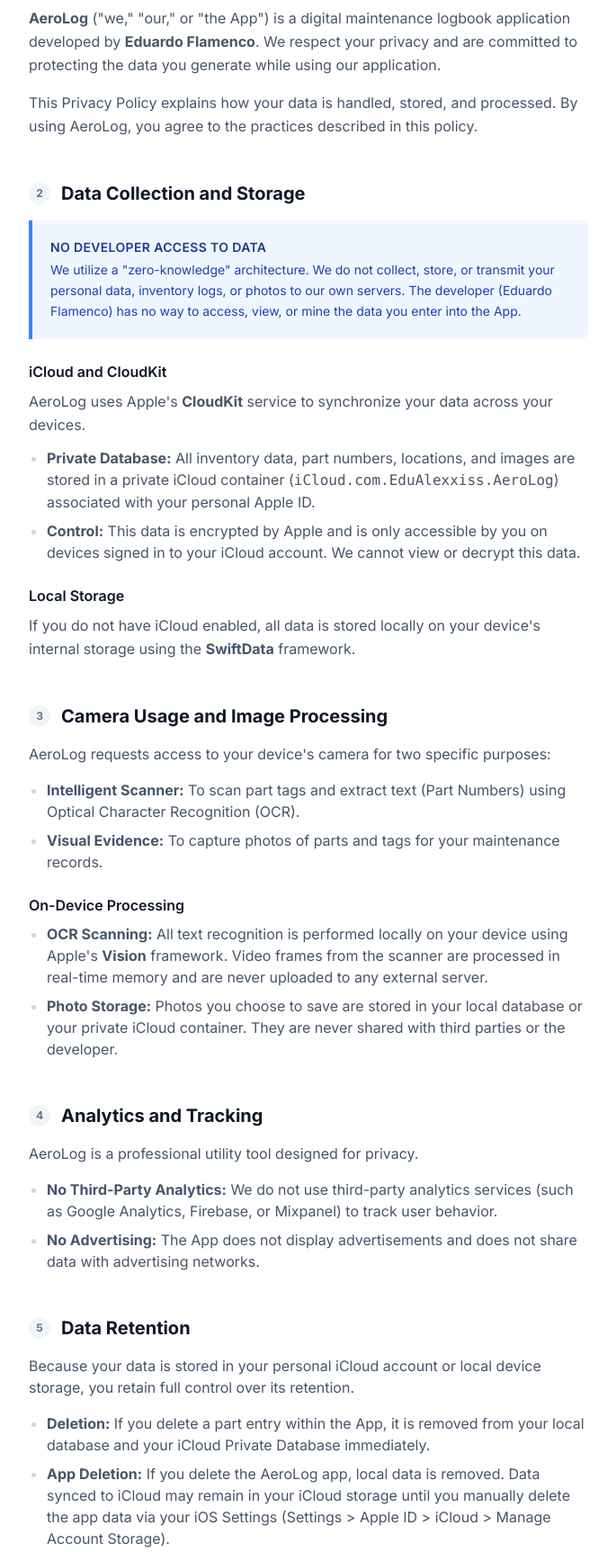
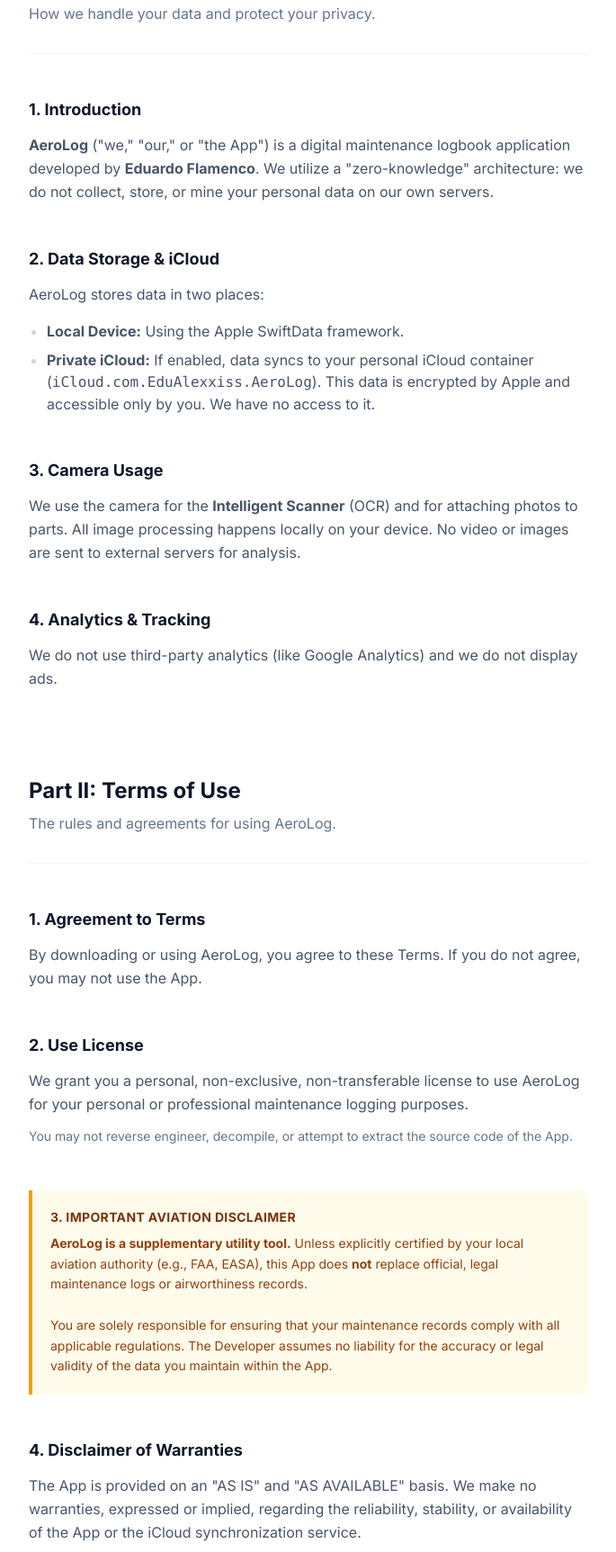
Before and after one commit to EduAlexxis/AeroLog-MX, a plain HTML site: page index.html in a window 1280 px wide. Shown: the part 408-2133 px from the top of the page at 90% size, without its empty margins (297-982 px from the left). Drawn offline with nearby package versions, Linux system fonts and the light colour scheme.

Commit message:
Update title and content for Terms and Privacy

```diff
--- a/index.html
+++ b/index.html
@@ -3,7 +3,7 @@
 <head>
     <meta charset="UTF-8">
     <meta name="viewport" content="width=device-width, initial-scale=1.0">
-    <title>Privacy Policy | AeroLog</title>
+    <title>Terms & Privacy | AeroLog</title>
     <link rel="icon" type="image/png" href="icon.png">
     <script src="https://cdn.tailwindcss.com"></script>
     <link href="https://cdnjs.cloudflare.com/ajax/libs/font-awesome/6.0.0/css/all.min.css" rel="stylesheet">
@@ -11,7 +11,6 @@
 
     <style>
         body { font-family: 'Inter', sans-serif; }
-        /* Smooth scrolling for anchor links */
         html { scroll-behavior: smooth; }
     </style>
 </head>
@@ -23,130 +22,106 @@
 
     <header class="max-w-3xl mx-auto px-6 pb-12 pt-4 text-center">
         <img src="icon.png" alt="AeroLog Logo" class="w-16 h-16 rounded-2xl mb-6 shadow-xl shadow-slate-200 object-cover mx-auto">
-        <h1 class="text-3xl sm:text-4xl font-bold text-slate-900 tracking-tight mb-4">Privacy Policy for AeroLog</h1>
+        <h1 class="text-3xl sm:text-4xl font-bold text-slate-900 tracking-tight mb-4">Terms of Use & Privacy Policy</h1>
         <p class="text-slate-500">Last Updated: <span class="font-medium text-slate-700">December 3, 2025</span></p>
     </header>
 
     <main class="max-w-3xl mx-auto px-6 pb-24">
 
-        <div class="bg-white rounded-2xl shadow-sm border border-slate-100 p-8 sm:p-12 space-y-12">
+        <div class="bg-white rounded-2xl shadow-sm border border-slate-100 p-8 sm:p-12 space-y-16">
+
+            <div class="space-y-12">
+                <div class="border-b border-slate-100 pb-8">
+                    <h2 class="text-2xl font-bold text-slate-900">Part I: Privacy Policy</h2>
+                    <p class="text-slate-500 mt-2">How we handle your data and protect your privacy.</p>
+                </div>
 
                 <section>
-                <h2 class="text-xl font-bold text-slate-900 mb-4 flex items-center gap-3">
-                    <span class="flex items-center justify-center w-6 h-6 rounded-full bg-slate-100 text-slate-500 text-xs">1</span>
-                    Introduction
-                </h2>
+                    <h3 class="text-lg font-bold text-slate-900 mb-3">1. Introduction</h3>
                     <p class="leading-relaxed">
-                    <strong>AeroLog</strong> ("we," "our," or "the App") is a digital maintenance logbook application developed by <strong>Eduardo Flamenco</strong>. We respect your privacy and are committed to protecting the data you generate while using our application.
-                </p>
-                <p class="mt-4 leading-relaxed">
-                    This Privacy Policy explains how your data is handled, stored, and processed. By using AeroLog, you agree to the practices described in this policy.
+                        <strong>AeroLog</strong> ("we," "our," or "the App") is a digital maintenance logbook application developed by <strong>Eduardo Flamenco</strong>. We utilize a "zero-knowledge" architecture: we do not collect, store, or mine your personal data on our own servers.
                     </p>
                 </section>
 
                 <section>
-                <h2 class="text-xl font-bold text-slate-900 mb-4 flex items-center gap-3">
-                    <span class="flex items-center justify-center w-6 h-6 rounded-full bg-slate-100 text-slate-500 text-xs">2</span>
-                    Data Collection and Storage
-                </h2>
-
-                <div class="bg-blue-50 border-l-4 border-blue-500 p-5 rounded-r-lg mb-6">
-                    <h3 class="text-blue-900 font-semibold text-sm uppercase tracking-wide mb-1">No Developer Access to Data</h3>
-                    <p class="text-blue-800 text-sm leading-relaxed">
-                        We utilize a "zero-knowledge" architecture. We do not collect, store, or transmit your personal data, inventory logs, or photos to our own servers. The developer (Eduardo Flamenco) has no way to access, view, or mine the data you enter into the App.
+                    <h3 class="text-lg font-bold text-slate-900 mb-3">2. Data Storage & iCloud</h3>
+                    <p class="leading-relaxed mb-4">
+                        AeroLog stores data in two places:
                     </p>
-                </div>
-
-                <div class="space-y-6">
-                    <div>
-                        <h3 class="font-semibold text-slate-900 mb-2">iCloud and CloudKit</h3>
-                        <p class="leading-relaxed mb-3">AeroLog uses Apple's <strong>CloudKit</strong> service to synchronize your data across your devices.</p>
                     <ul class="list-disc pl-5 space-y-2 marker:text-slate-300">
-                            <li><strong>Private Database:</strong> All inventory data, part numbers, locations, and images are stored in a private iCloud container (<code>iCloud.com.EduAlexxiss.AeroLog</code>) associated with your personal Apple ID.</li>
-                            <li><strong>Control:</strong> This data is encrypted by Apple and is only accessible by you on devices signed in to your iCloud account. We cannot view or decrypt this data.</li>
-                        </ul>
-                    </div>
-
-                    <div>
-                        <h3 class="font-semibold text-slate-900 mb-2">Local Storage</h3>
-                        <p class="leading-relaxed">
-                            If you do not have iCloud enabled, all data is stored locally on your device's internal storage using the <strong>SwiftData</strong> framework.
-                        </p>
-                    </div>
-                </div>
-            </section>
-
-            <section>
-                <h2 class="text-xl font-bold text-slate-900 mb-4 flex items-center gap-3">
-                    <span class="flex items-center justify-center w-6 h-6 rounded-full bg-slate-100 text-slate-500 text-xs">3</span>
-                    Camera Usage and Image Processing
-                </h2>
-                <p class="mb-4">AeroLog requests access to your device's camera for two specific purposes:</p>
-                <ul class="list-disc pl-5 space-y-2 mb-6 marker:text-slate-300">
-                    <li><strong>Intelligent Scanner:</strong> To scan part tags and extract text (Part Numbers) using Optical Character Recognition (OCR).</li>
-                    <li><strong>Visual Evidence:</strong> To capture photos of parts and tags for your maintenance records.</li>
-                </ul>
-
-                <h3 class="font-semibold text-slate-900 mb-2">On-Device Processing</h3>
-                <ul class="list-disc pl-5 space-y-2 marker:text-slate-300">
-                    <li><strong>OCR Scanning:</strong> All text recognition is performed locally on your device using Apple's <strong>Vision</strong> framework. Video frames from the scanner are processed in real-time memory and are never uploaded to any external server.</li>
-                    <li><strong>Photo Storage:</strong> Photos you choose to save are stored in your local database or your private iCloud container. They are never shared with third parties or the developer.</li>
+                        <li><strong>Local Device:</strong> Using the Apple SwiftData framework.</li>
+                        <li><strong>Private iCloud:</strong> If enabled, data syncs to your personal iCloud container (<code>iCloud.com.EduAlexxiss.AeroLog</code>). This data is encrypted by Apple and accessible only by you. We have no access to it.</li>
                     </ul>
                 </section>
 
                 <section>
-                <h2 class="text-xl font-bold text-slate-900 mb-4 flex items-center gap-3">
-                    <span class="flex items-center justify-center w-6 h-6 rounded-full bg-slate-100 text-slate-500 text-xs">4</span>
-                    Analytics and Tracking
-                </h2>
-                <p class="mb-4">AeroLog is a professional utility tool designed for privacy.</p>
-                <ul class="list-disc pl-5 space-y-2 marker:text-slate-300">
-                    <li><strong>No Third-Party Analytics:</strong> We do not use third-party analytics services (such as Google Analytics, Firebase, or Mixpanel) to track user behavior.</li>
-                    <li><strong>No Advertising:</strong> The App does not display advertisements and does not share data with advertising networks.</li>
-                </ul>
-            </section>
-
-            <section>
-                <h2 class="text-xl font-bold text-slate-900 mb-4 flex items-center gap-3">
-                    <span class="flex items-center justify-center w-6 h-6 rounded-full bg-slate-100 text-slate-500 text-xs">5</span>
-                    Data Retention
-                </h2>
-                <p class="mb-4">Because your data is stored in your personal iCloud account or local device storage, you retain full control over its retention.</p>
-                <ul class="list-disc pl-5 space-y-2 marker:text-slate-300">
-                    <li><strong>Deletion:</strong> If you delete a part entry within the App, it is removed from your local database and your iCloud Private Database immediately.</li>
-                    <li><strong>App Deletion:</strong> If you delete the AeroLog app, local data is removed. Data synced to iCloud may remain in your iCloud storage until you manually delete the app data via your iOS Settings (Settings > Apple ID > iCloud > Manage Account Storage).</li>
-                </ul>
-            </section>
-
-            <section>
-                <h2 class="text-xl font-bold text-slate-900 mb-4 flex items-center gap-3">
-                    <span class="flex items-center justify-center w-6 h-6 rounded-full bg-slate-100 text-slate-500 text-xs">6</span>
-                    Children’s Privacy
-                </h2>
+                    <h3 class="text-lg font-bold text-slate-900 mb-3">3. Camera Usage</h3>
                     <p class="leading-relaxed">
-                    AeroLog does not knowingly collect or solicit personal information from children under the age of 13. Given the professional nature of the application (aviation maintenance), it is not targeted towards children.
+                        We use the camera for the <strong>Intelligent Scanner</strong> (OCR) and for attaching photos to parts. All image processing happens locally on your device. No video or images are sent to external servers for analysis.
                     </p>
                 </section>
 
                 <section>
-                <h2 class="text-xl font-bold text-slate-900 mb-4 flex items-center gap-3">
-                    <span class="flex items-center justify-center w-6 h-6 rounded-full bg-slate-100 text-slate-500 text-xs">7</span>
-                    Security
-                </h2>
+                    <h3 class="text-lg font-bold text-slate-900 mb-3">4. Analytics & Tracking</h3>
                     <p class="leading-relaxed">
-                    We rely on the industry-standard security features provided by Apple's iOS ecosystem. Your data is protected by the same security measures that protect your iCloud Photos and Drive documents.
+                        We do not use third-party analytics (like Google Analytics) and we do not display ads.
+                    </p>
+                </section>
+            </div>
+
+            <div class="space-y-12 pt-8">
+                <div class="border-b border-slate-100 pb-8">
+                    <h2 class="text-2xl font-bold text-slate-900">Part II: Terms of Use</h2>
+                    <p class="text-slate-500 mt-2">The rules and agreements for using AeroLog.</p>
+                </div>
+
+                <section>
+                    <h3 class="text-lg font-bold text-slate-900 mb-3">1. Agreement to Terms</h3>
+                    <p class="leading-relaxed">
+                        By downloading or using AeroLog, you agree to these Terms. If you do not agree, you may not use the App.
                     </p>
                 </section>
 
                 <section>
-                <h2 class="text-xl font-bold text-slate-900 mb-4 flex items-center gap-3">
-                    <span class="flex items-center justify-center w-6 h-6 rounded-full bg-slate-100 text-slate-500 text-xs">8</span>
-                    Changes to This Policy
-                </h2>
-                <p class="leading-relaxed">
-                    We may update our Privacy Policy from time to time. We will notify you of any changes by posting the new Privacy Policy on this page and updating the "Last Updated" date. You are advised to review this Privacy Policy periodically for any changes.
+                    <h3 class="text-lg font-bold text-slate-900 mb-3">2. Use License</h3>
+                    <p class="leading-relaxed mb-3">
+                        We grant you a personal, non-exclusive, non-transferable license to use AeroLog for your personal or professional maintenance logging purposes.
+                    </p>
+                    <p class="leading-relaxed text-sm text-slate-500">
+                        You may not reverse engineer, decompile, or attempt to extract the source code of the App.
                     </p>
                 </section>
+
+                <section class="bg-amber-50 border-l-4 border-amber-500 p-5 rounded-r-lg">
+                    <h3 class="text-amber-900 font-bold text-sm uppercase tracking-wide mb-2">3. Important Aviation Disclaimer</h3>
+                    <p class="text-amber-800 text-sm leading-relaxed">
+                        <strong>AeroLog is a supplementary utility tool.</strong> Unless explicitly certified by your local aviation authority (e.g., FAA, EASA), this App does <strong>not</strong> replace official, legal maintenance logs or airworthiness records.
+                        <br><br>
+                        You are solely responsible for ensuring that your maintenance records comply with all applicable regulations. The Developer assumes no liability for the accuracy or legal validity of the data you maintain within the App.
+                    </p>
+                </section>
+
+                <section>
+                    <h3 class="text-lg font-bold text-slate-900 mb-3">4. Disclaimer of Warranties</h3>
+                    <p class="leading-relaxed">
+                        The App is provided on an "AS IS" and "AS AVAILABLE" basis. We make no warranties, expressed or implied, regarding the reliability, stability, or availability of the App or the iCloud synchronization service.
+                    </p>
+                </section>
+
+                <section>
+                    <h3 class="text-lg font-bold text-slate-900 mb-3">5. Limitation of Liability</h3>
+                    <p class="leading-relaxed">
+                        In no event shall the Developer be liable for any damages (including, without limitation, damages for loss of data or profit, or due to business interruption) arising out of the use or inability to use the App, even if we have been notified of the possibility of such damage.
+                    </p>
+                </section>
+
+                 <section>
+                    <h3 class="text-lg font-bold text-slate-900 mb-3">6. Governing Law</h3>
+                    <p class="leading-relaxed">
+                        These terms shall be governed by and construed in accordance with the laws of the United States.
+                    </p>
+                </section>
+            </div>
 
             <section class="border-t border-slate-100 pt-8 mt-12">
                 <h2 class="text-xl font-bold text-slate-900 mb-6">Contact Us</h2>
```
Lines whose indentation alone changed are shown as unchanged.
